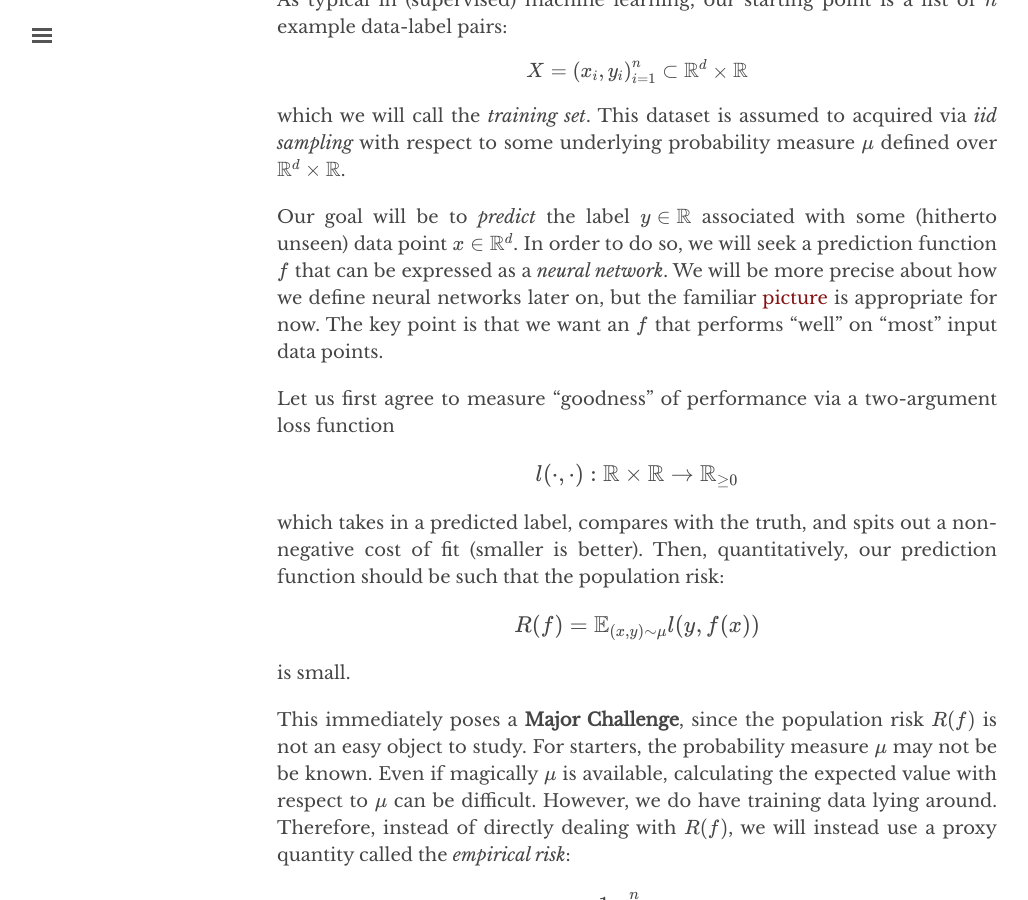
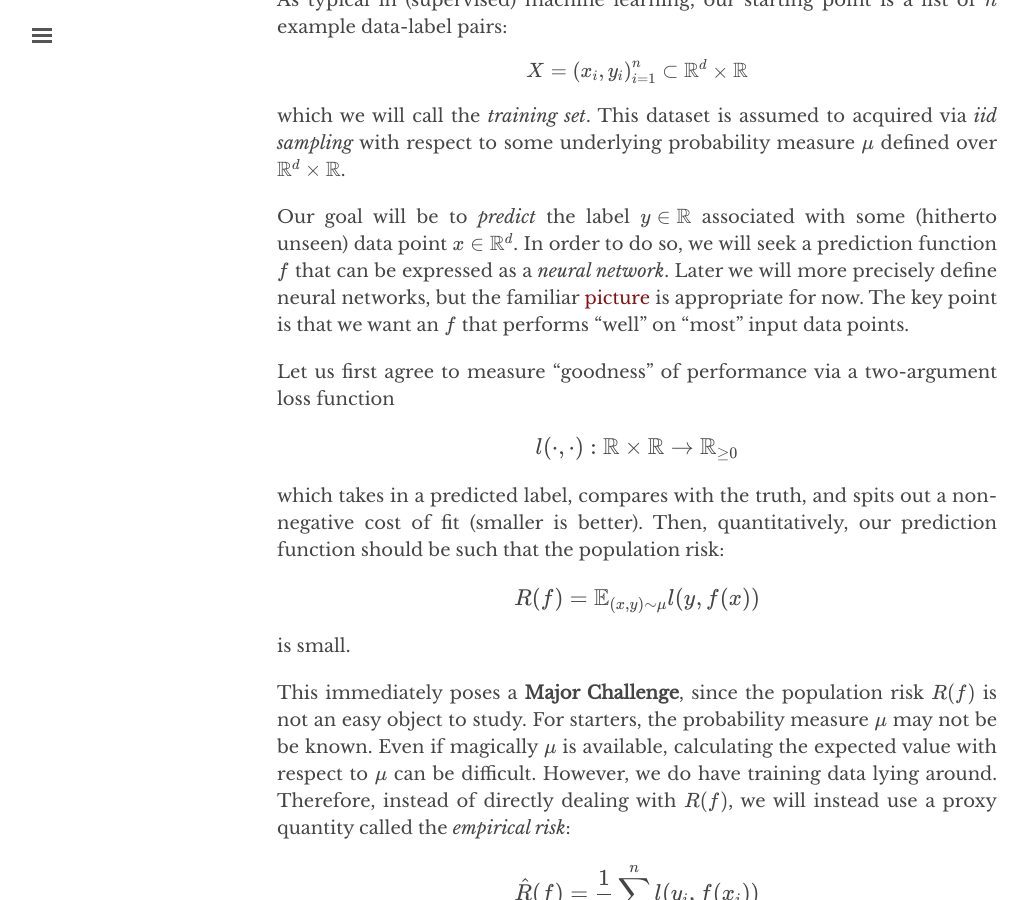
Before and after one commit to chinmayhegde/fodl, a Jekyll site: the page built from _posts/2022-01-19-introduction.md, in a window 1280 px wide and 900 px high, scrolled down 800 px. Shown: the whole window, without its empty margins (3-1031 px from the left). Built offline with Jekyll 4.4.1, drawn with Linux system fonts in a browser that asks for light colours; nearby versions of some CDN libraries.

Commit message:
Update 2022-01-19-introduction.md

```diff
--- a/_posts/2022-01-19-introduction.md
+++ b/_posts/2022-01-19-introduction.md
@@ -26,7 +26,7 @@ As typical in (supervised) machine learning, our starting point is a list of $n$
 \\[ X = \{(x_i, y_i)\}_{i=1}^n \subset \mathbb{R}^d \times \mathbb{R} \\]
 which we will call the *training set*. This dataset is assumed to acquired via *iid sampling* with respect to some underlying probability measure $\mu$ defined over $\mathbb{R}^d \times \mathbb{R}$.
 
-Our goal will be to *predict* the label $y \in \mathbb{R}$ associated with some (hitherto unseen) data point $x \in \mathbb{R}^d$. In order to do so, we will seek a prediction function $f$ that can be expressed as a *neural network*. We will be more precise about how we define neural networks later on, but the familiar [picture](https://upload.wikimedia.org/wikipedia/commons/thumb/9/99/Neural_network_example.svg/640px-Neural_network_example.svg.png) is appropriate for now. The key point is that we want an $f$ that performs "well" on "most" input data points.
+Our goal will be to *predict* the label $y \in \mathbb{R}$ associated with some (hitherto unseen) data point $x \in \mathbb{R}^d$. In order to do so, we will seek a prediction function $f$ that can be expressed as a *neural network*. Later we will more precisely define neural networks, but the familiar [picture](https://upload.wikimedia.org/wikipedia/commons/thumb/9/99/Neural_network_example.svg/640px-Neural_network_example.svg.png) is appropriate for now. The key point is that we want an $f$ that performs "well" on "most" input data points.
 
 Let us first agree to measure "goodness" of performance via a two-argument loss function
 
```
